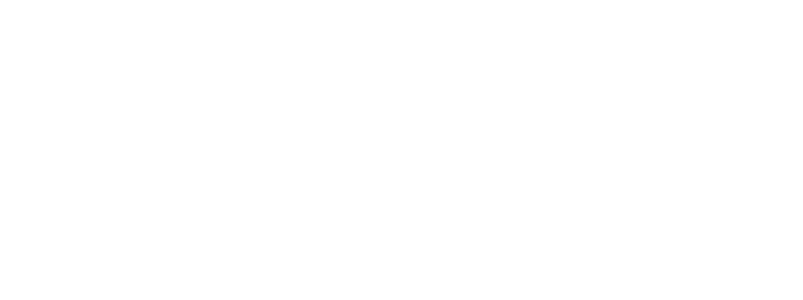
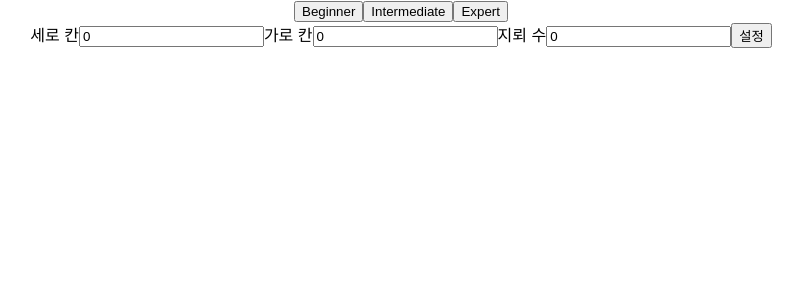
Before and after one commit to 938938/minecore, a React (Create React App) app: page / in a window 1280 px wide. Shown: the top 300 px of the page, without its empty margins (239-1042 px from the left). Built offline with nearby package versions, Linux system fonts and the light colour scheme.

Commit message:
[feat] 난이도 설정 구현

```diff
--- a/src/App.tsx
+++ b/src/App.tsx
@@ -1,10 +1,12 @@
 import './App.css';
+import Form from './components/Form';
 
 function App() {
   // 첫번째 빈칸을 열었을 때는 터지면 안됨 => 첫번째 칸을 열 때 지뢰 배치가 일어나야 함(게임 시작)
   return (
     <div className='App'>
       {/* 게임 난이도 선택 */}
+      <Form />
       {/* 커스텀 입력, 완료 버튼 */}
       {/* 타이머, 게임 완료&실패 여부 */}
       {/* 지뢰찾기 판 */}
--- a/src/components/Form.tsx
+++ b/src/components/Form.tsx
@@ -1,5 +1,92 @@
+import { useDispatch } from 'react-redux';
+import { ChangeEvent, useState } from 'react';
+import { set } from '../store/dataSlice';
+
 const Form = () => {
-  return <div>Form</div>;
+  const dispatch = useDispatch();
+  const [row, setRow] = useState<number>(0);
+  const [cell, setCell] = useState<number>(0);
+  const [mine, setMine] = useState<number>(0);
+
+  const onChangeHandler = (e: ChangeEvent<HTMLInputElement>) => {
+    const { name, value } = e.target;
+    switch (name) {
+      case 'row':
+        return setRow(parseInt(value));
+      case 'cell':
+        return setCell(parseInt(value));
+      case 'mine':
+        return setMine(parseInt(value));
+      default:
+        return;
+    }
+  };
+
+  // 난이도 설정
+  const onSubmitHandler = (e: React.MouseEvent<HTMLButtonElement>) => {
+    e.preventDefault();
+    const { name } = e.currentTarget;
+    switch (name) {
+      case 'beginner':
+        return dispatch(set({ row: 8, cell: 8, mine: 8 }));
+      case 'intermediate':
+        return dispatch(set({ row: 16, cell: 16, mine: 16 }));
+      case 'expert':
+        return dispatch(set({ row: 32, cell: 16, mine: 20 }));
+      case 'custom':
+        return dispatch(set({ row, cell, mine }));
+      default:
+        return;
+    }
+  };
+  return (
+    <div>
+      <button name='beginner' onClick={onSubmitHandler}>
+        Beginner
+      </button>
+      <button name='intermediate' onClick={onSubmitHandler}>
+        Intermediate
+      </button>
+      <button name='expert' onClick={onSubmitHandler}>
+        Expert
+      </button>
+      <form>
+        <label>
+          세로 칸
+          <input
+            type='number'
+            placeholder='세로 칸'
+            name='row'
+            value={row}
+            onChange={onChangeHandler}
+          />
+        </label>
+        <label>
+          가로 칸
+          <input
+            type='number'
+            placeholder='가로'
+            name='cell'
+            value={cell}
+            onChange={onChangeHandler}
+          />
+        </label>
+        <label>
+          지뢰 수
+          <input
+            type='number'
+            placeholder='지뢰'
+            name='mine'
+            value={mine}
+            onChange={onChangeHandler}
+          />
+        </label>
+        <button name='custom' onClick={onSubmitHandler}>
+          설정
+        </button>
+      </form>
+    </div>
+  );
 };
 
 export default Form;
--- a/src/store/dataSlice.ts
+++ b/src/store/dataSlice.ts
@@ -15,9 +15,9 @@
 const initialState: data = {
   tableData: [],
   data: {
-    row: 0,
-    cell: 0,
-    mine: 0,
+    row: 8,
+    cell: 8,
+    mine: 8,
   },
   timer: 0,
   ing: false,
@@ -29,6 +29,12 @@
   // 지뢰 배열, 지뢰 세로 / 가로 / 지뢰 수, 타이머, 게임 진행 여부
   initialState,
   reducers: {
+    // 게임 세팅
+    set: (state, action) => {
+      console.log(action.payload);
+      state.data = { ...action.payload };
+      console.log(state.data);
+    },
     // 오른 클릭 액션
     // 깃발 / 깃발 해제
     // 왼 클릭
@@ -37,3 +43,4 @@
 });
 
 export default dataSlice;
+export const { set } = dataSlice.actions;
--- a/src/store/store.ts
+++ b/src/store/store.ts
@@ -8,3 +8,5 @@
 });
 
 export default store;
+export type RootState = ReturnType<typeof store.getState>;
+export type AppDispatch = typeof store.dispatch;
```
